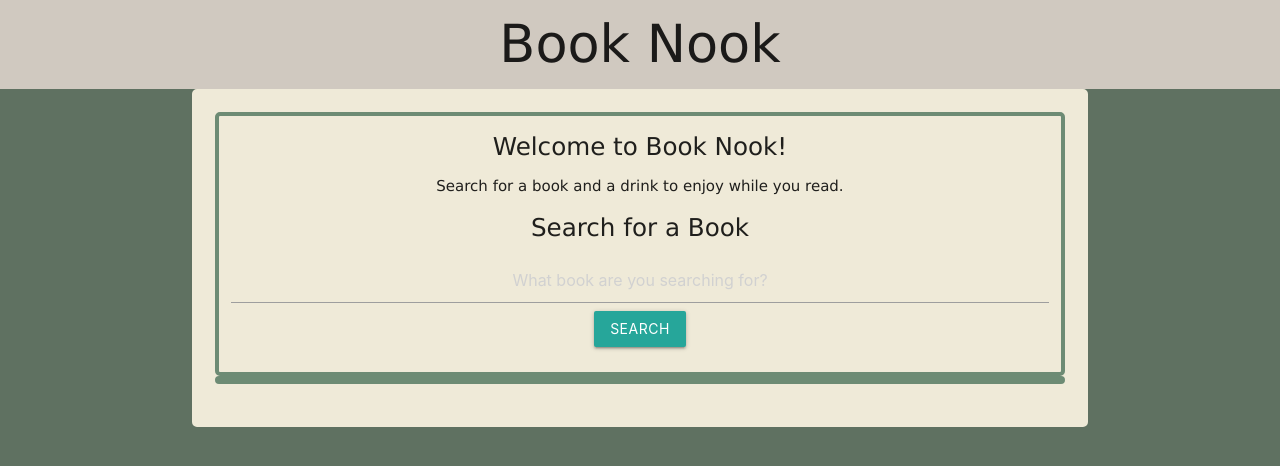
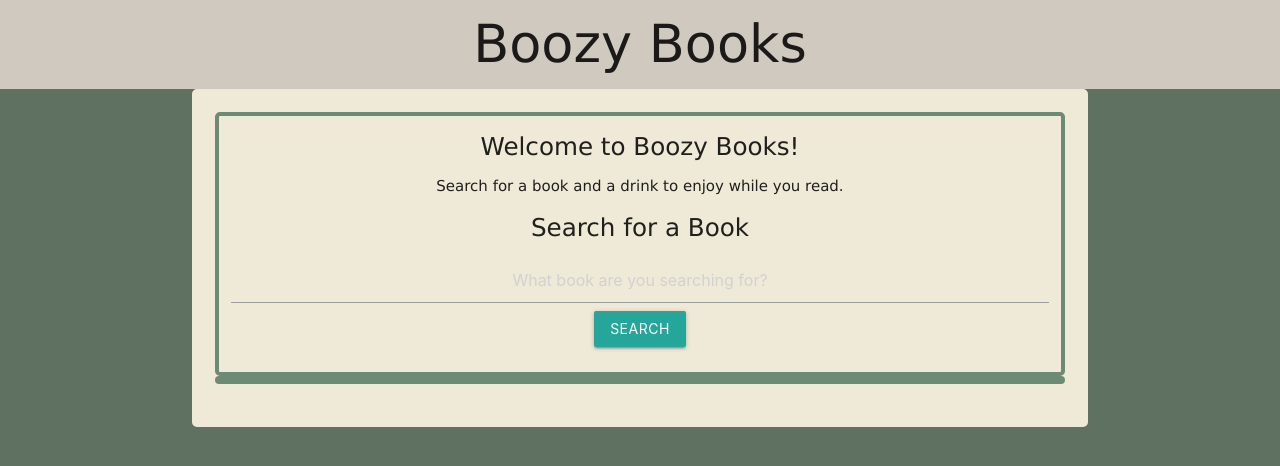
Before and after one commit to NickSchenck/Book-Nook, a plain HTML site: page index.html in a window 1280 px wide. Drawn offline with nearby package versions, Linux system fonts and the light colour scheme.

Commit message:
mvp yalllll

```diff
--- a/assets/js/script.js
+++ b/assets/js/script.js
@@ -223,8 +223,7 @@ async function callApiPromise(bookTitle) {
         }
 
     } catch (error) {
-        console.log("error in callPromiseApi " + error);
-        alert('Do not drink before the search');
+        console.log("Do not drink before the search " + error);
     }
 };
 
--- a/index.html
+++ b/index.html
@@ -6,7 +6,7 @@
     <meta http-equiv="X-UA-Compatible" content="IE=edge">
     <meta name="viewport" content="width=device-width, initial-scale=1.0">
     <link rel="stylesheet" href="./assets/css/style.css">
-    <title>Book-Nook</title>
+    <title>Boozy Books</title>
     <link rel="stylesheet" href="https://cdnjs.cloudflare.com/ajax/libs/materialize/1.0.0/css/materialize.min.css"
         integrity="sha512-UJfAaOlIRtdR+0P6C3KUoTDAxVTuy3lnSXLyLKlHYJlcSU8Juge/mjeaxDNMlw9LgeIotgz5FP8eUQPhX1q10A=="
         crossorigin="anonymous" referrerpolicy="no-referrer" />
@@ -18,13 +18,13 @@
 
 <body>
     <div class="nav-wrapper">
-        <header class="brand-logo center">Book Nook</header>
+        <header class="brand-logo center">Boozy Books</header>
     </div>
     <div class="container">
         <div class="row">
             <div class="col s12 center-align">
                 <div>
-                    <h5>Welcome to Book Nook!</h5>
+                    <h5>Welcome to Boozy Books!</h5>
                     <p>Search for a book and a drink to enjoy while you read.</p>
                 </div>
                 <h5>Search for a Book<h5>
```
